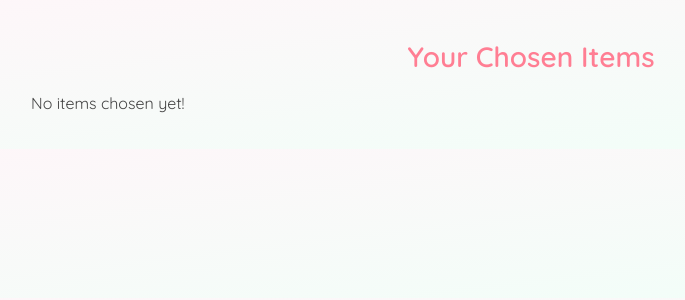
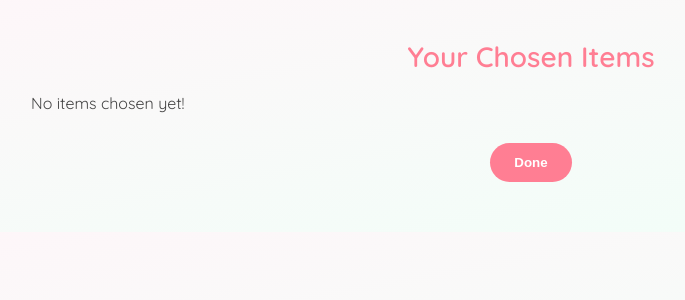
Before and after one commit to Akhil-py/DiamondHacks-FoodNutritionAnalyzer, a Flask app: template flask-template/templates/chosenItems.html in a window 1280 px wide. Shown: the top 300 px of the page, without its empty margins (109-794 px from the left). Run offline with Flask 3, Linux system fonts and the light colour scheme; the template is opened without the code that fills it, so the values that code supplies are empty.

Commit message:
Update chosenItems.html

```diff
--- a/flask-template/templates/chosenItems.html
+++ b/flask-template/templates/chosenItems.html
@@ -26,15 +26,33 @@
       padding: 16px;
       margin-bottom: 12px;
     }
+    .done-button {
+      display: block;
+      margin: 30px auto;
+      background-color: #ff7e93;
+      color: white;
+      font-weight: bold;
+      padding: 12px 24px;
+      border-radius: 20px;
+      border: none;
+      cursor: pointer;
+    }
   </style>
 </head>
 <body>
   <h1>Your Chosen Items</h1>
   <div id="chosenItems"></div>
+  <button class="done-button" onclick="goToAmazon()">Done</button>
 
   <script>
     window.onload = function() {
-      const chosenItems = JSON.parse(localStorage.getItem('chosenItems')) || [];  // Get items from localStorage
+      let chosenItems = JSON.parse(localStorage.getItem('chosenItems')) || [];
+
+      // Remove duplicates based on name + brand
+      chosenItems = chosenItems.filter((item, index, self) =>
+        index === self.findIndex(i => i.name === item.name && i.brand === item.brand)
+      );
+
       const chosenItemsContainer = document.getElementById('chosenItems');
 
       if (chosenItems.length === 0) {
@@ -53,6 +71,20 @@
         });
       }
     };
+
+    function goToAmazon() {
+      const rawItems = JSON.parse(localStorage.getItem('chosenItems')) || [];
+      const uniqueItems = rawItems.filter((item, index, self) =>
+        index === self.findIndex(i => i.name === item.name && i.brand === item.brand)
+      );
+      if (uniqueItems.length === 0) {
+        alert("No items to search on Amazon.");
+        return;
+      }
+      const keywords = uniqueItems.map(i => i.name).join("+").replace(/\s+/g, "+");
+      const amazonURL = `https://www.amazon.com/s?k=${keywords}`;
+      window.open(amazonURL, '_blank');
+    }
   </script>
 </body>
 </html>
```
